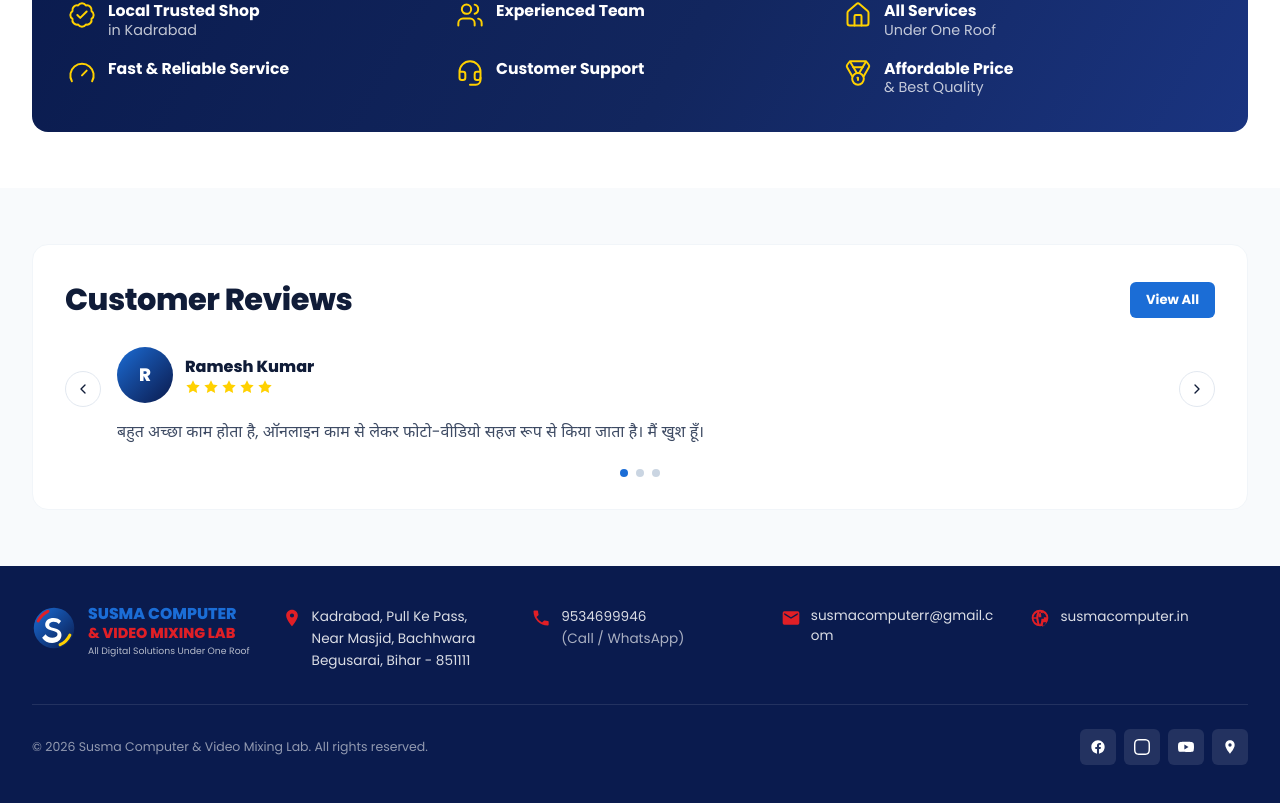
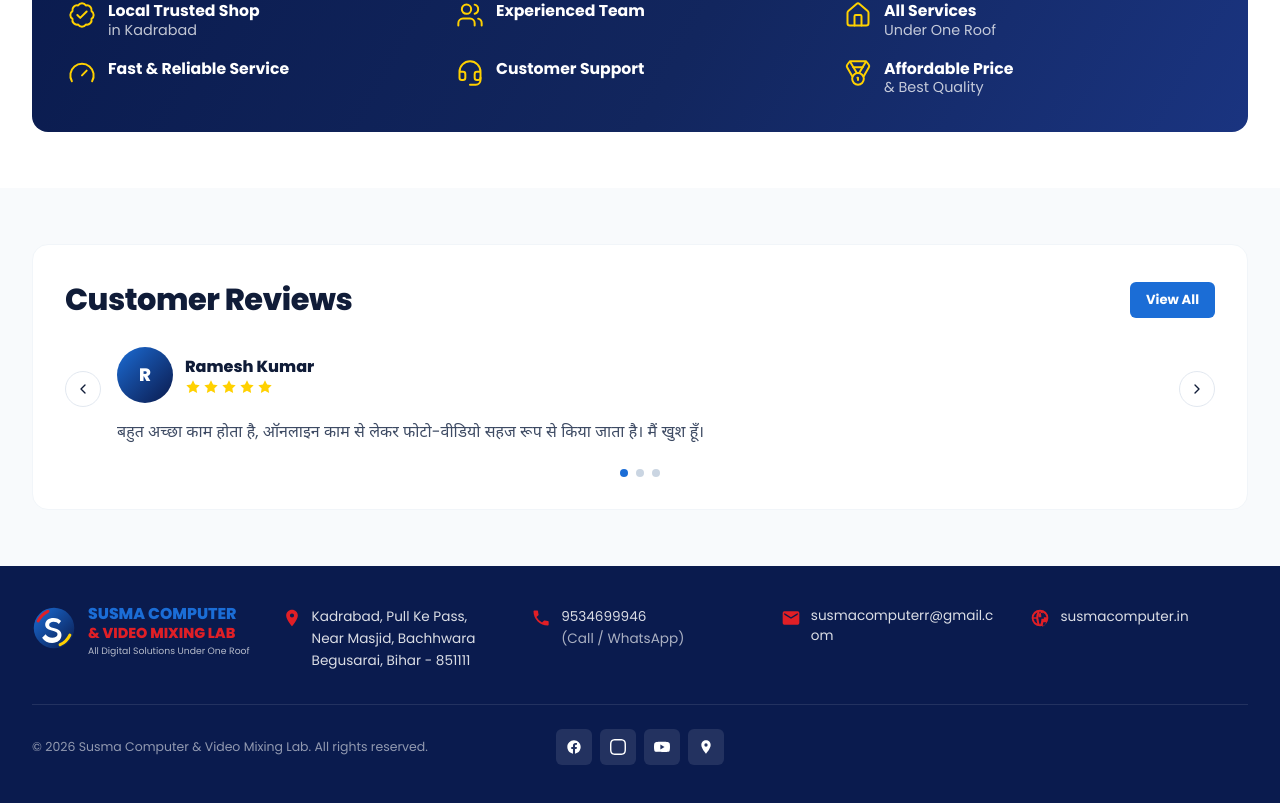
Before and after one commit to kalicharanram/SUSMACOMPUTER, a React (Vite) app: page / in a window 1280 px wide. Shown: the part 1304-2107 px from the top of the page. Built offline with nearby package versions, Linux system fonts and the light colour scheme; no server answers.

Commit message:
Move the visitor counter into the centre of the footer bottom row

```diff
--- a/src/components/Sections.jsx
+++ b/src/components/Sections.jsx
@@ -450,8 +450,10 @@ function VisitCounter() {
 
   if (!visitCounter.enabled || count === null) return null;
 
+  // No margin of its own: it sits in the middle cell of the footer's bottom
+  // row, between the copyright line and the social squares.
   return (
-    <p className="mt-6 text-center text-[0.78rem] text-white/55">
+    <p className="text-center text-[0.78rem] text-white/55">
       Visitor Count : {count}
     </p>
   );
@@ -525,11 +527,15 @@ export function Footer() {
           </div>
         </div>
 
-        <div className="mt-8 flex flex-col items-center justify-between gap-4 border-t border-white/10 pt-6 sm:flex-row">
-          <p className="text-[0.78rem] text-white/55">
+        {/* Three cells rather than justify-between: the counter has to sit in the
+            true middle of the row, and with justify-between it would just land
+            wherever the free space happened to fall. The 1fr sides keep it
+            centred no matter how wide the social squares get. */}
+        <div className="mt-8 grid items-center gap-4 border-t border-white/10 pt-6 sm:grid-cols-[1fr_auto_1fr]">
+          <p className="text-center text-[0.78rem] text-white/55 sm:text-left">
             © {new Date().getFullYear()} {business.nameFull}. {t('All rights reserved.')}
           </p>
-          <div className="flex items-center gap-2">
+          <div className="flex items-center justify-center gap-2 sm:justify-end">
             {/* Same profiles as the top-bar squares, read from the same `socials`
                 map so the two rows can never point at different places. */}
             {['facebook', 'instagram', 'youtube', 'maps'].map((k) => {
@@ -565,9 +571,9 @@ export function Footer() {
               );
             })}
           </div>
+
+          <VisitCounter />
         </div>
-
-        <VisitCounter />
       </div>
     </footer>
   );
```
Also changed, not shown: _shots/footer-social.png (added).
